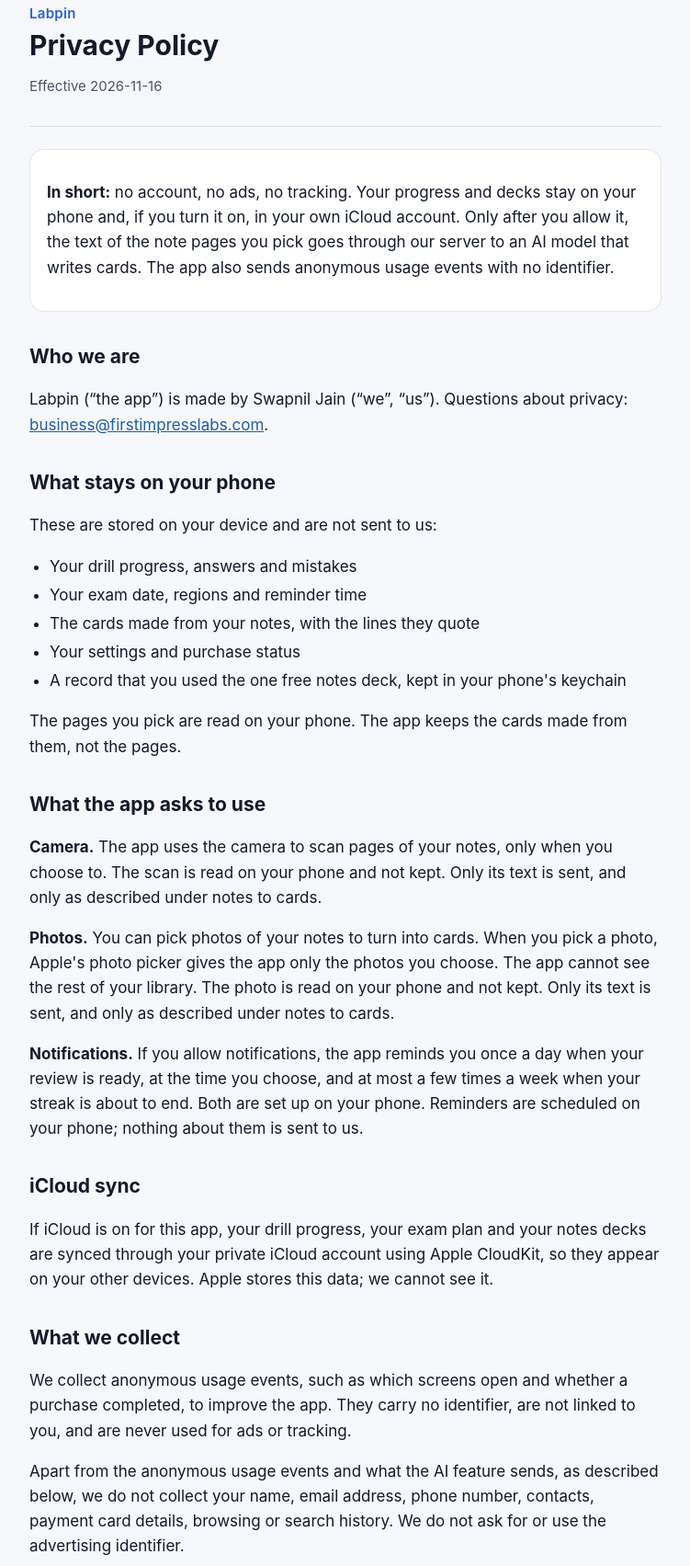
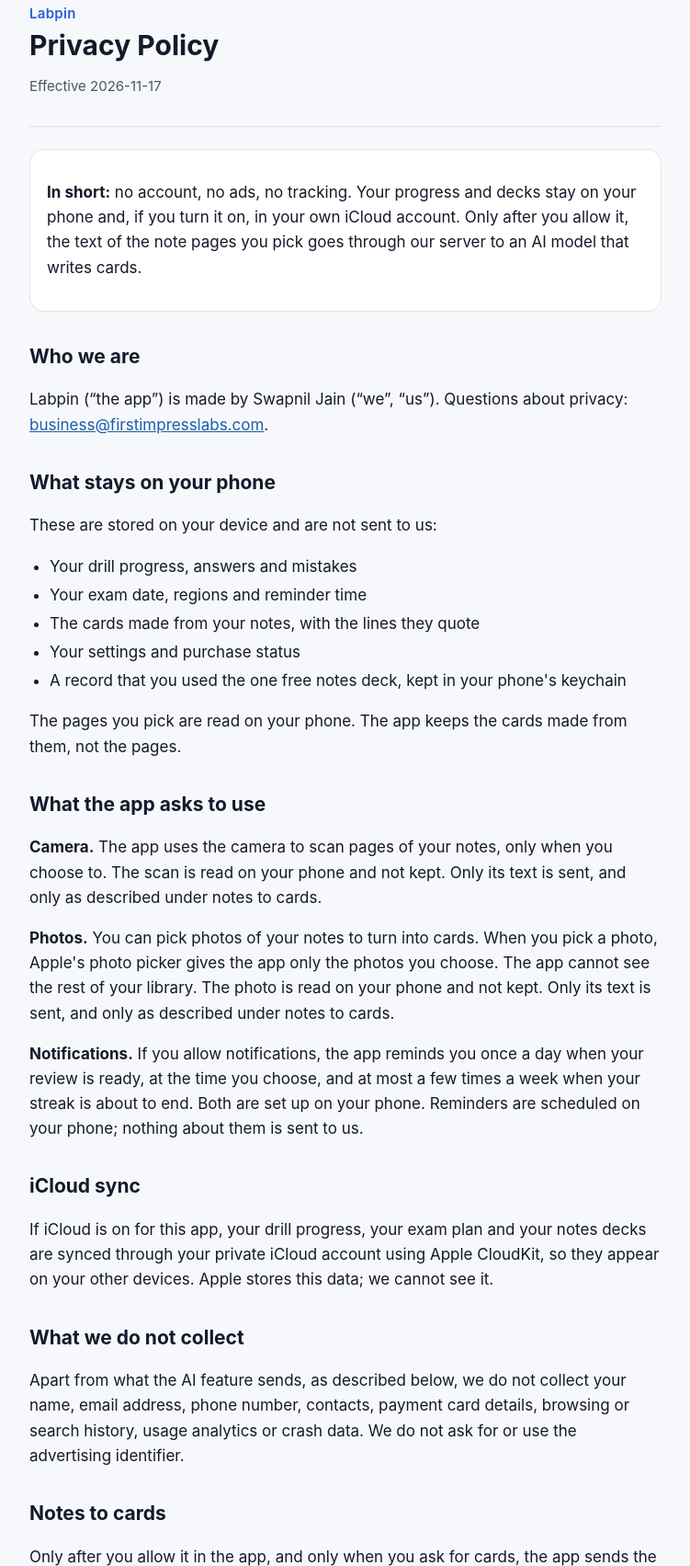
Before and after one commit to Swapnil-jain/Swapnil-jain.github.io, a plain HTML site: page labpin/privacy.html in a window 1280 px wide. Shown: the part 29-1732 px from the top of the page at 92% size, without its empty margins (264-1015 px from the left). Drawn offline with Linux system fonts and the light colour scheme.

Commit message:
Labpin: privacy policy without analytics (#33)
Co-authored-by: Claude Opus 5.5 <noreply@anthropic.com>

```diff
--- a/labpin/privacy.html
+++ b/labpin/privacy.html
@@ -50,11 +50,11 @@ nav a { margin-right: 16px; }
 <header>
   <p class="app">Labpin</p>
   <h1>Privacy Policy</h1>
-  <p class="muted">Effective 2026-11-16</p>
+  <p class="muted">Effective 2026-11-17</p>
 </header>
 
 <div class="card">
-  <p><strong>In short:</strong> no account, no ads, no tracking. Your progress and decks stay on your phone and, if you turn it on, in your own iCloud account. Only after you allow it, the text of the note pages you pick goes through our server to an AI model that writes cards. The app also sends anonymous usage events with no identifier.</p>
+  <p><strong>In short:</strong> no account, no ads, no tracking. Your progress and decks stay on your phone and, if you turn it on, in your own iCloud account. Only after you allow it, the text of the note pages you pick goes through our server to an AI model that writes cards.</p>
 </div>
 
 <h2>Who we are</h2>
@@ -79,9 +79,8 @@ nav a { margin-right: 16px; }
 <h2>iCloud sync</h2>
 <p>If iCloud is on for this app, your drill progress, your exam plan and your notes decks are synced through your private iCloud account using Apple CloudKit, so they appear on your other devices. Apple stores this data; we cannot see it.</p>
 
-<h2>What we collect</h2>
-<p>We collect anonymous usage events, such as which screens open and whether a purchase completed, to improve the app. They carry no identifier, are not linked to you, and are never used for ads or tracking.</p>
-<p>Apart from the anonymous usage events and what the AI feature sends, as described below, we do not collect your name, email address, phone number, contacts, payment card details, browsing or search history. We do not ask for or use the advertising identifier.</p>
+<h2>What we do not collect</h2>
+<p>Apart from what the AI feature sends, as described below, we do not collect your name, email address, phone number, contacts, payment card details, browsing or search history, usage analytics or crash data. We do not ask for or use the advertising identifier.</p>
 
 <h2>Notes to cards</h2>
 <p>Only after you allow it in the app, and only when you ask for cards, the app sends the text of the pages you picked (read on your phone from the PDF, or by on-device text recognition from a scan or photo, at most 30 pages a deck), never the images to our server, hosted on Cloudflare, which passes it to <strong>Replicate</strong> and <strong>Google</strong> to produce the result.</p>
@@ -102,7 +101,6 @@ nav a { margin-right: 16px; }
   <li><strong>Google</strong> processes the photos you send, as described above.</li>
   <li><strong>Apple</strong> handles all payments. We never see your card details.</li>
   <li><strong>Apple iCloud</strong> stores your synced data in your own private iCloud account. We cannot see it.</li>
-  <li><strong>Cloudflare (our own analytics server)</strong> receives anonymous usage events, such as which screens open and whether a purchase completed, to improve the app. They carry no identifier, are not linked to you, and are never used for ads or tracking.</li>
 </ul>
 <p>Apple handles its services under its own privacy policy: <a href="https://www.apple.com/legal/privacy/">apple.com/legal/privacy</a>.</p>
 
@@ -110,7 +108,7 @@ nav a { margin-right: 16px; }
 <ul>
   <li>We do not sell or share your data, and we do not use it for advertising.</li>
   <li>We do not track you across other companies' apps or websites.</li>
-  <li>The app contains no ads.</li>
+  <li>The app contains no ads and no analytics or crash-reporting SDKs.</li>
 </ul>
 
 <h2>Your choices</h2>
```
Also changed, not shown: labpin/support.html (+1 -1 lines), labpin/terms.html (+1 -1 lines).
